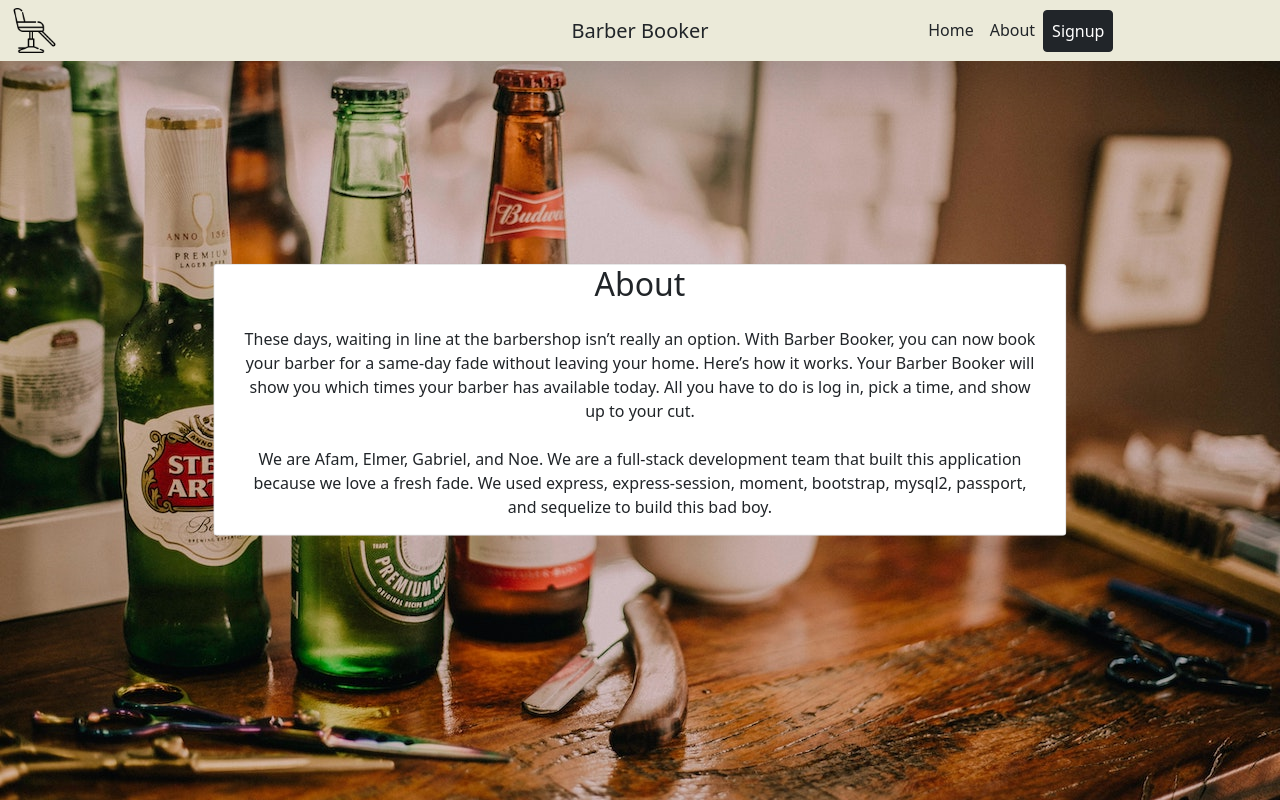
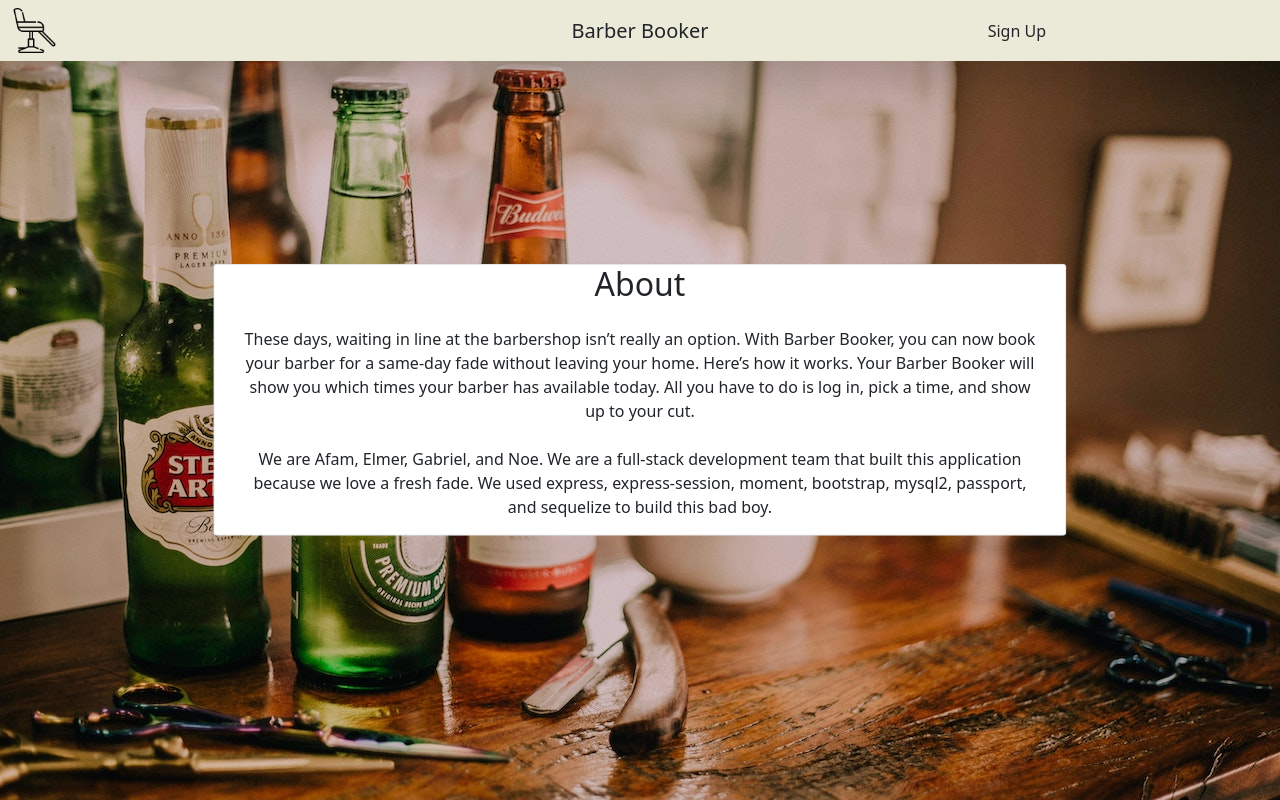
Before and after one commit to Afam-26/Barber-Scheduler, a website: page public/about.html in a window 1280 px wide. Drawn offline with nearby package versions, Linux system fonts and the light colour scheme; no server answers.

Commit message:
updating signup

```diff
--- a/public/about.html
+++ b/public/about.html
@@ -22,14 +22,8 @@
           <a href="/" class="navbar-brand mx-auto d-block text-center order-0 order-md-1 w-25 text-dark">Barber Booker</a>
             <div class="navbar-collapse collapse dual-nav w-50 order-2">
               <ul class="navbar-nav mx-auto">
-                <li class="nav-item active">
-                  <a class="nav-link pl-0 text-dark" href="#">Home</a>
-                </li>
                 <li class="nav-item">
-                  <a class="nav-link text-dark" href="/about">About</a>
-                </li>
-                <li class="nav-item">
-                  <button class="nav-link btn btn-dark" href="/signup">Signup</button>
+                  <a class="nav-link text-dark" href="/about">Sign Up</a>
                 </li>
               </ul>
             </div>
```
